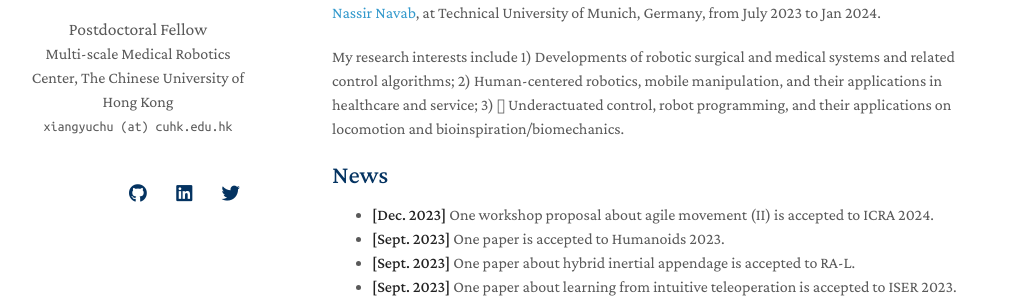
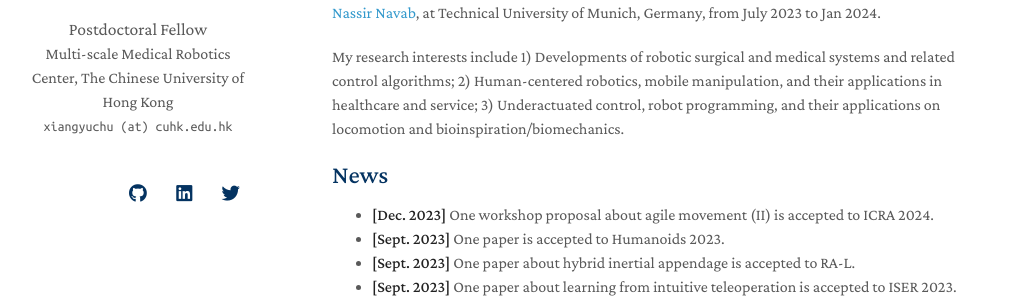
Before and after one commit to xiangyuchu03/xiangyuchu03.github.io, a Jekyll site: the page built from index.md, in a window 1280 px wide and 900 px high. Shown: the part 252-550 px from the top of the window, without its empty margins (138-1150 px from the left). Built offline with Jekyll 4.4.1, drawn with Linux system fonts in a browser that asks for light colours; nearby versions of some CDN libraries; a style sheet for code colours, icons or effects is not loaded; our own code applies the rules of GitHub Pages for plain Markdown files.

```diff
--- a/index.md
+++ b/index.md
@@ -6,7 +6,7 @@ layout: homepage
 
 I am currently an honorary postdoctoral fellow in the [BTM](https://biomedirobotics.com/) group, Department of Mechanical and Automation Engineering, The Chinese University of Hong Kong, and also a postdoctoral fellow in [Multi-scale Medical Robotics Center](https://www.mrc-cuhk.com/), both directed by [Prof. Kwok Wai Samuel Au](https://www4.mae.cuhk.edu.hk/peoples/au-kwok-wai-samuel/). Prior to my PhD study, I received B.E. and M.E. degrees at Harbin Institute of Technology, China. In the third year, I was visiting the group of [Prof. Hartmut Geyer](https://www.cs.cmu.edu/~hgeyer/) at Carnegie Mellon University, USA. Besides, I was visiting the Chair for Computer Aided Medical Procedures & Augmented Reality [(CAMP)](https://www.cs.cit.tum.de/camp/start/), supervised by [Prof. Nassir Navab](https://www.professoren.tum.de/en/navab-nassir), at Technical University of Munich, Germany, from July 2023 to Jan 2024.
 
-My research interests include 1) Developments of robotic surgical and medical systems and related control algorithms; 2) Human-centered robotics, mobile manipulation, and their applications in healthcare and service; 3) 	Underactuated control, robot programming, and their applications on locomotion and bioinspiration/biomechanics.
+My research interests include 1) Developments of robotic surgical and medical systems and related control algorithms; 2) Human-centered robotics, mobile manipulation, and their applications in healthcare and service; 3)	Underactuated control, robot programming, and their applications on locomotion and bioinspiration/biomechanics.
 
 
 ## News
```
